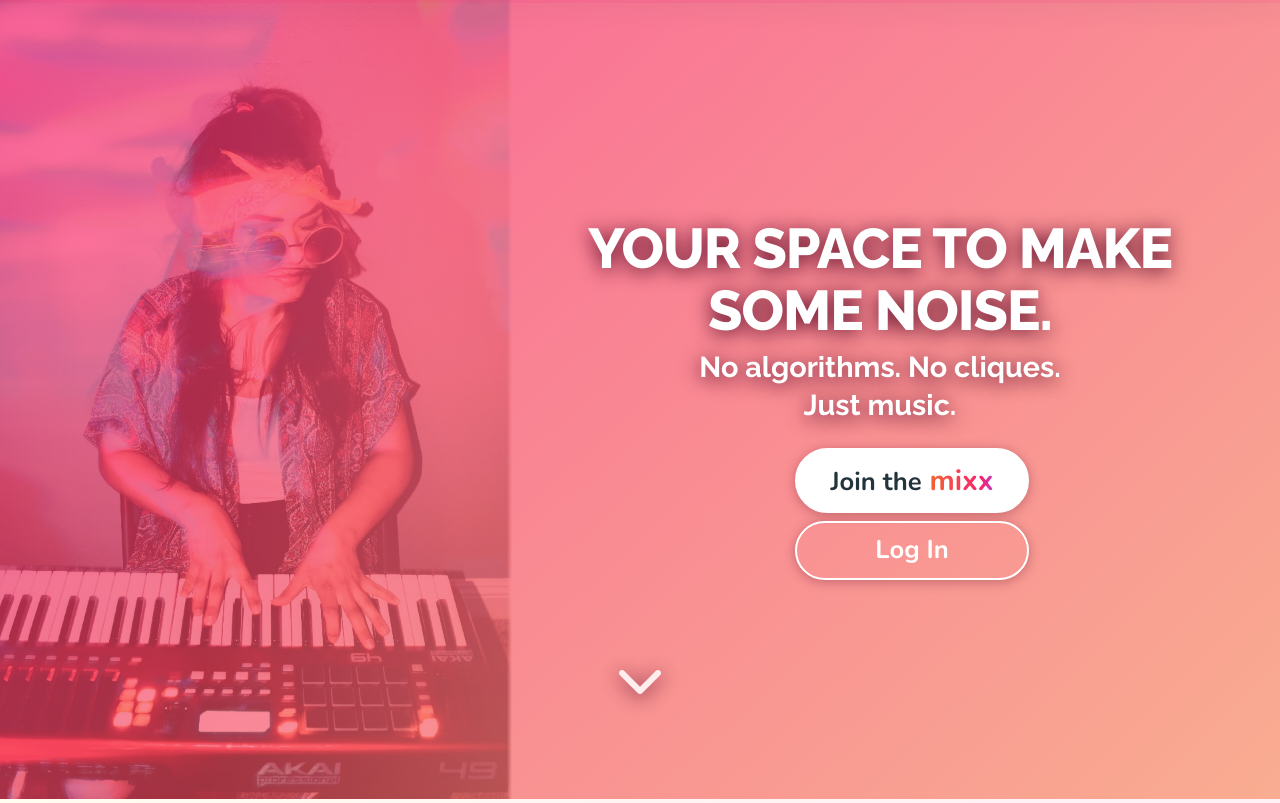
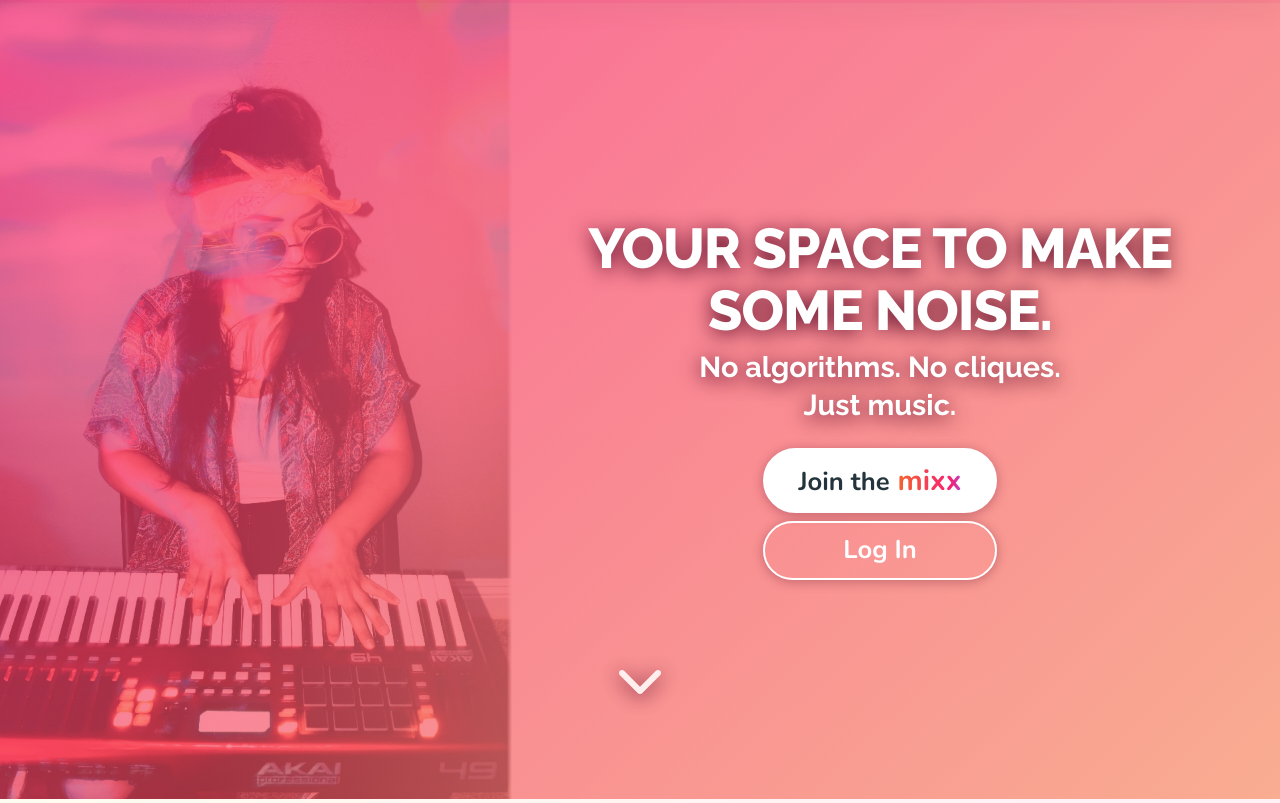
Before and after one commit to Seren-Hughes/modmixx, a Django app: page / in a window 1280 px wide. Shown: the part 79-882 px from the top of the page. Run offline with Django 5.2, Linux system fonts and the light colour scheme; some libraries are stand-ins or nearby versions.

Commit message:
fix: adjust hero CTA button margins for improved alignment

```diff
--- a/static/css/layout.css
+++ b/static/css/layout.css
@@ -392,6 +392,7 @@ html {
     .home-hero-wrapper {
         margin-top: 0;
     }
+
     .hero-text .color-title {
         font-size: 3.5rem;
         margin-right: 4rem;
@@ -402,6 +403,9 @@ html {
     }
     .why-list {
         max-width: 900px;
+    }
+    .hero-cta-btn {
+        margin-left: -2.5rem; /* negative margin to pull button left! */
     }
 }
 
@@ -416,4 +420,7 @@ html {
         max-width: 55vw;
         margin-left: 3vw;
     }
+    .hero-cta-btn {
+        margin-left: -4rem; /* negative margin to pull button left! */
+    }
 }
```
